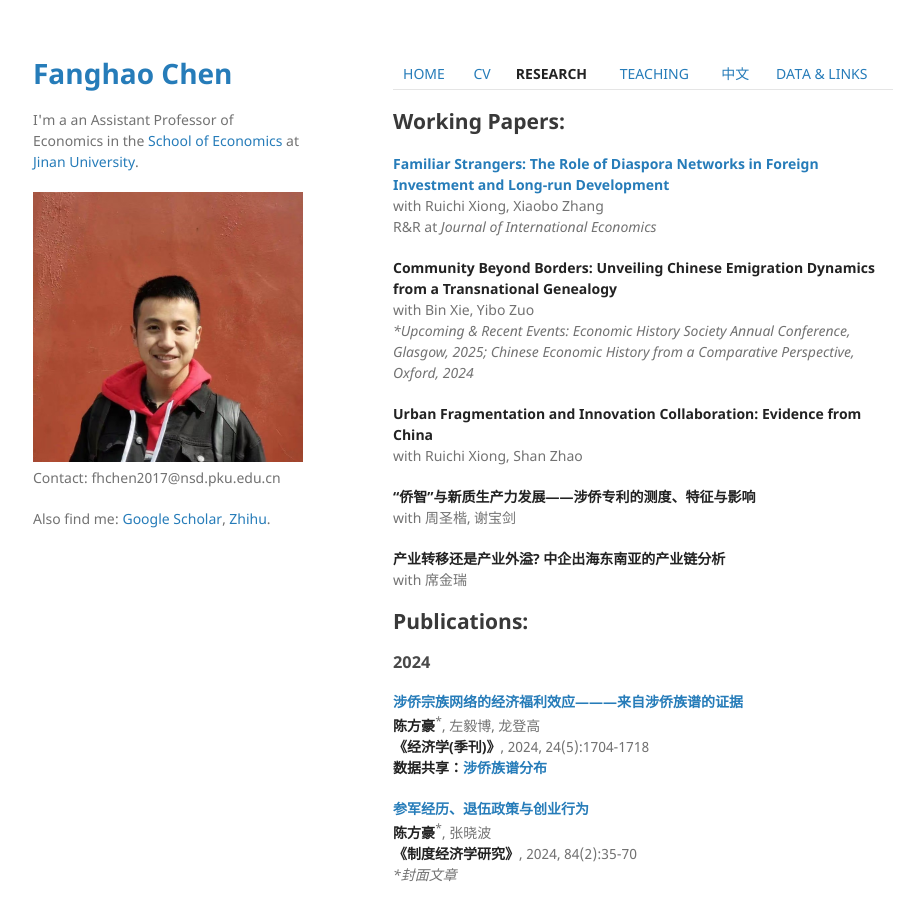
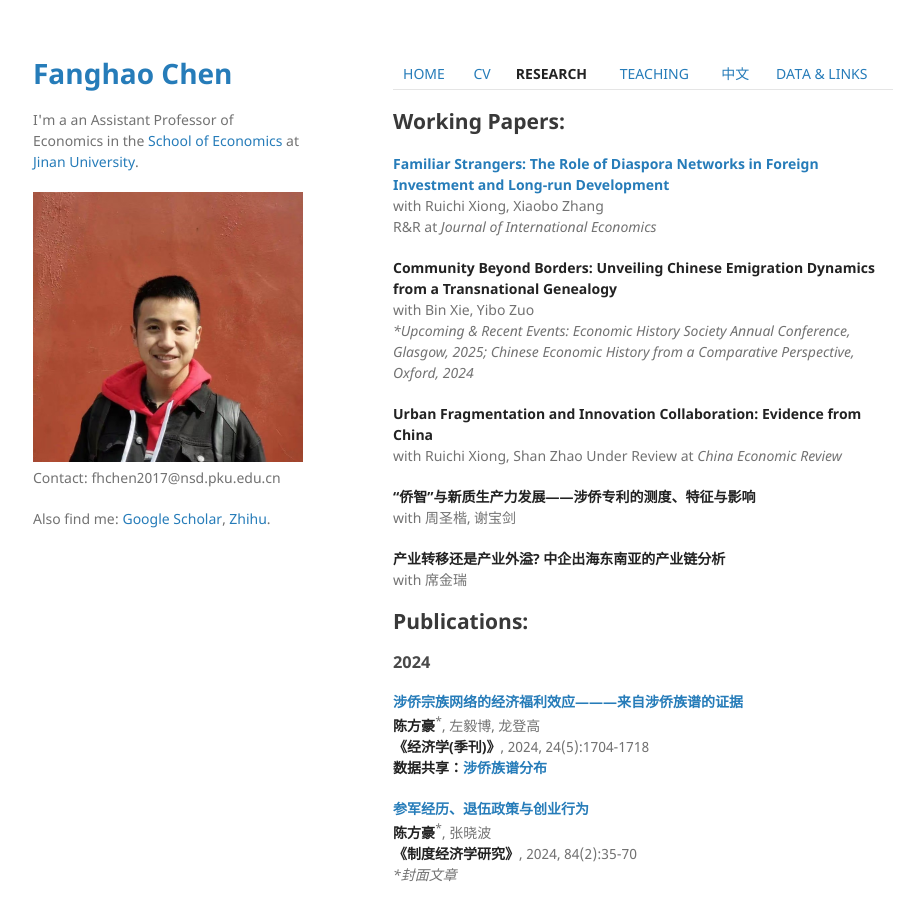
Before and after one commit to FanghaoChen/homepage, a Jekyll site: the page built from research.md, in a window 1280 px wide and 900 px high. Shown: the whole window, without its empty margins (177-1083 px from the left). Built offline with Jekyll 4.4.1, drawn with Linux system fonts in a browser that asks for light colours.

Commit message:
Update research.md

```diff
--- a/research.md
+++ b/research.md
@@ -17,6 +17,7 @@ Comparative Perspective, Oxford, 2024 </em>
 
 **Urban Fragmentation and Innovation Collaboration: Evidence from China** <br/>
 with Ruichi Xiong, Shan Zhao
+Under Review at <em> China Economic Review </em>
 
  **“侨智”与新质生产力发展——涉侨专利的测度、特征与影响** <br/>
 with 周圣楷, 谢宝剑 <br/>
```
